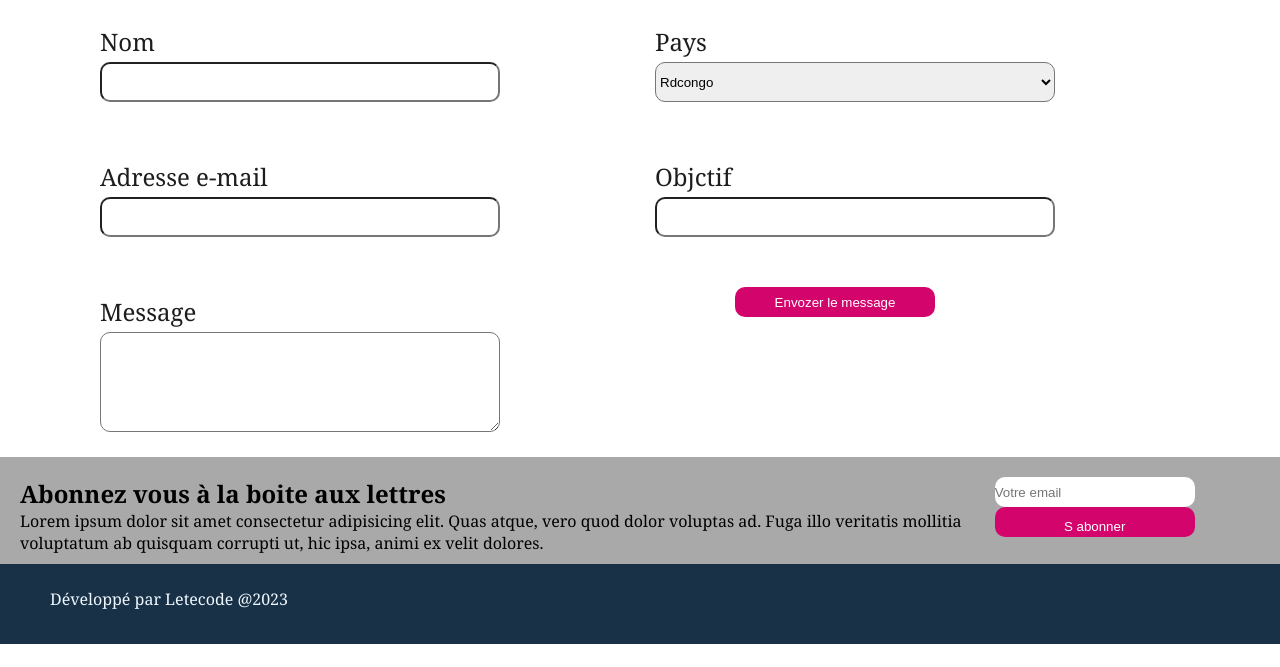
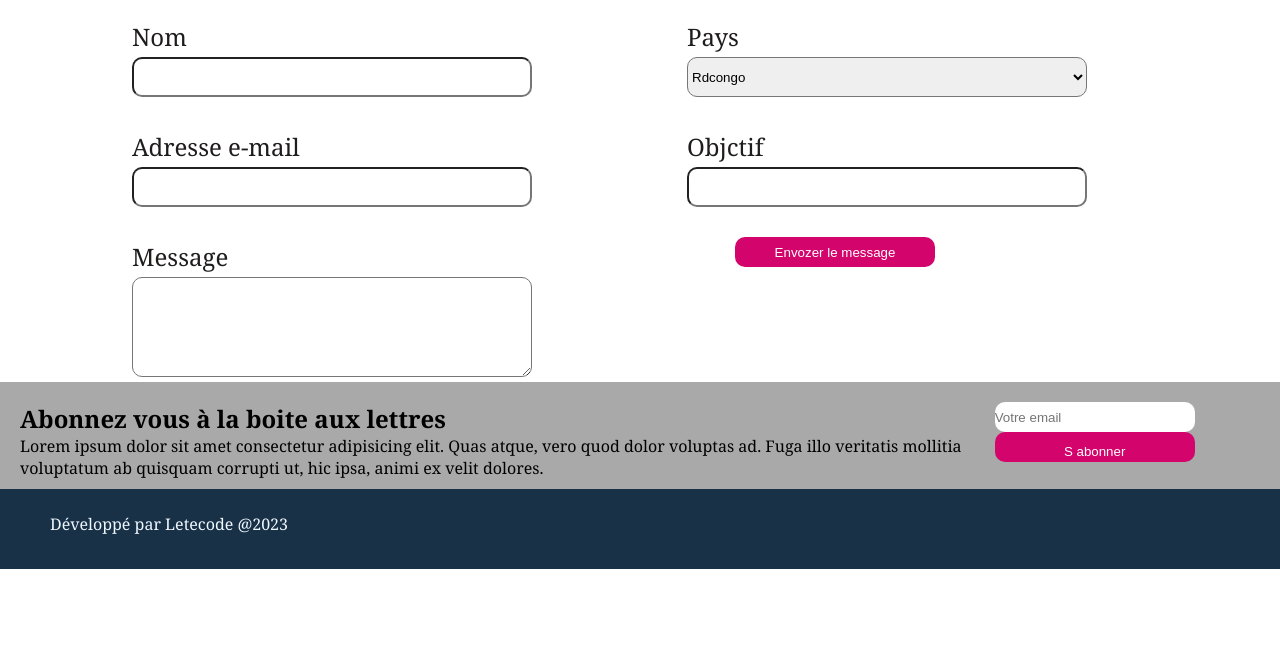
Before and after one commit to Wabetonana/travail-pratique-2, a plain HTML site: page contact.html in a window 1280 px wide. Shown: the part 133-800 px from the top of the page. Drawn offline with Linux system fonts and the light colour scheme.

Commit message:
Mise a jour fichier

```diff
--- a/css/style.css
+++ b/css/style.css
@@ -340,8 +340,9 @@ Page de contact
 .bloc{
     position: relative;
     width: 100%;
-    margin: 5px 20px 20px 0;
     transition: 0.5s;
+    margin-left: 2em;
+    margin-right: 2em;
 }
 
 .form-contact label {
```
